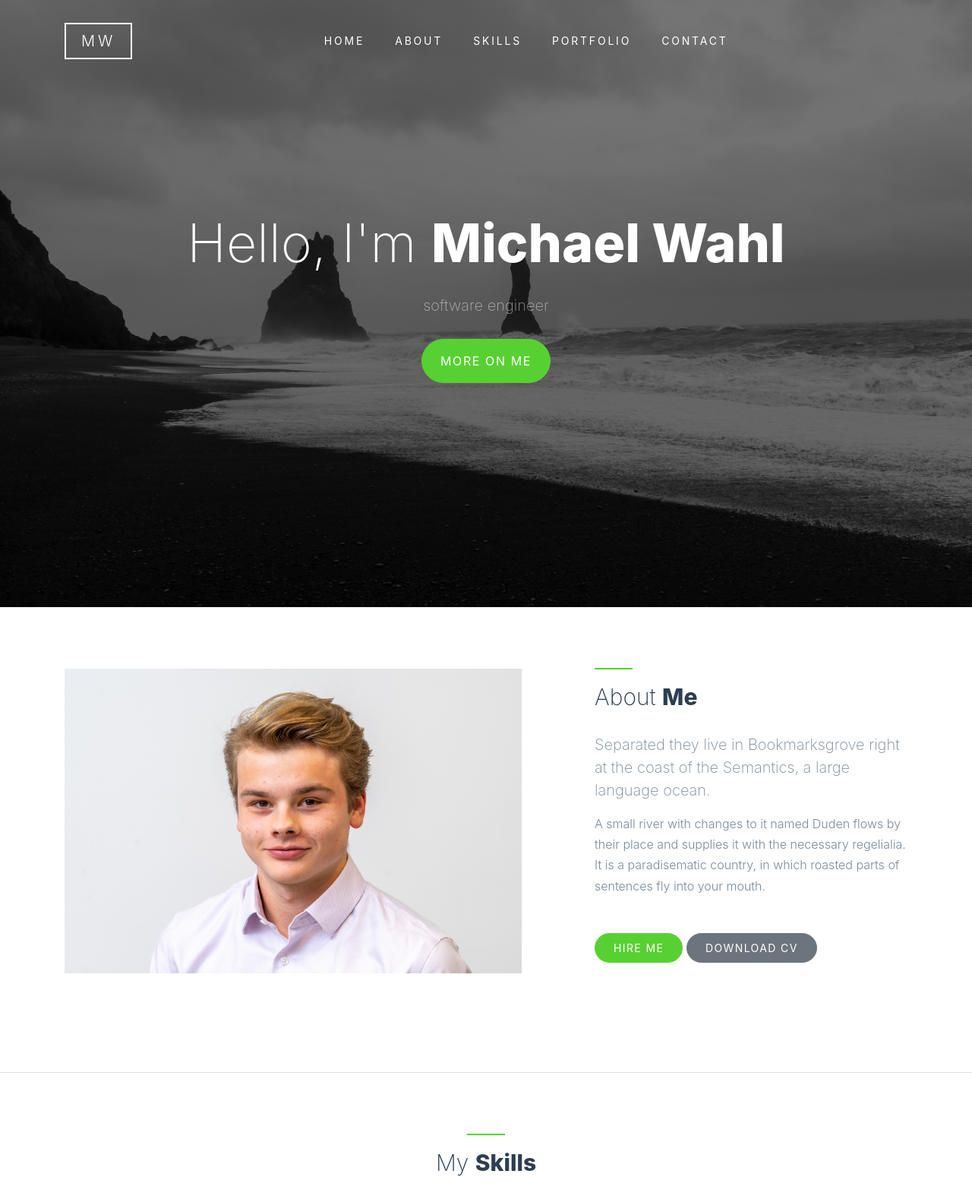
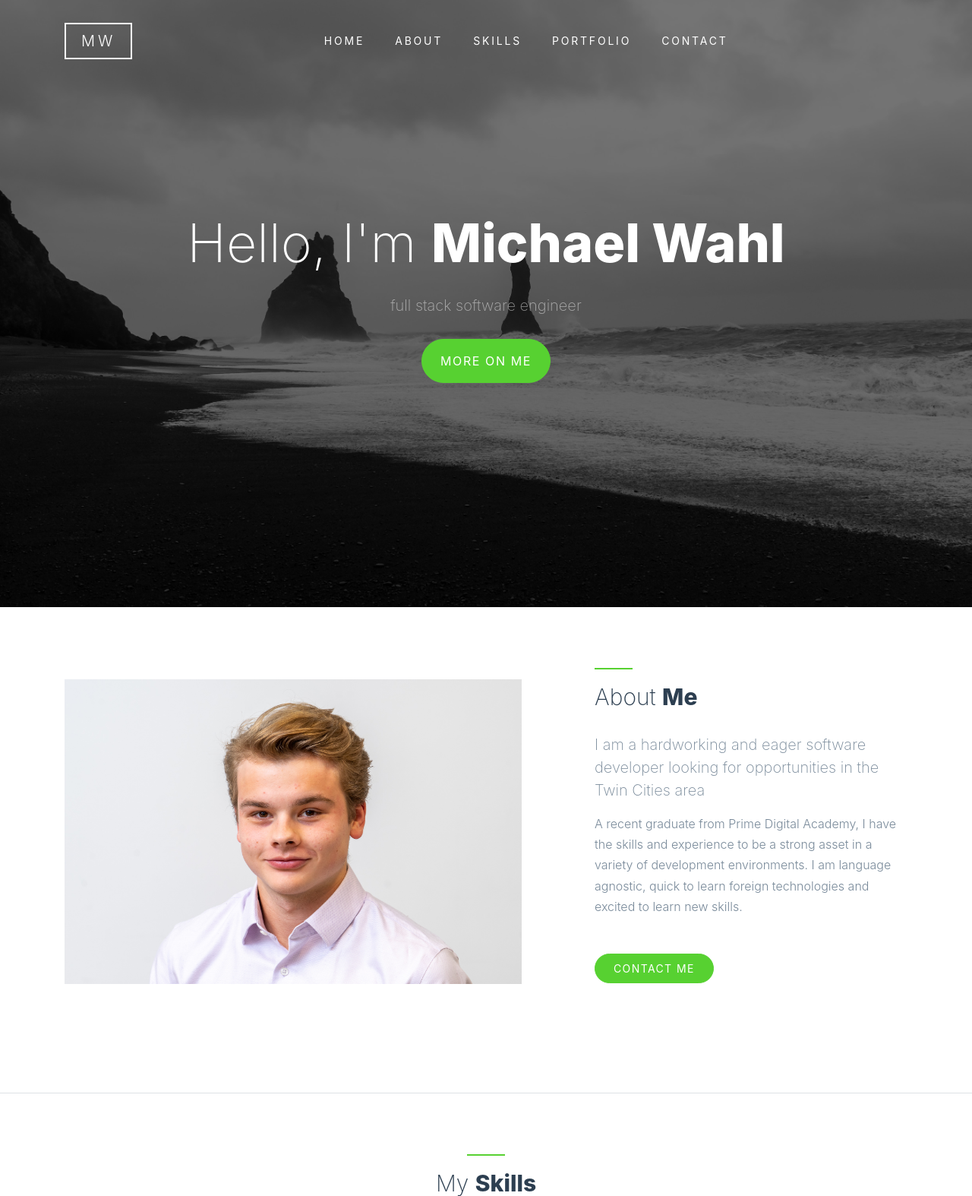
Before and after one commit to wahlmichael/personal-site, a Django app: page / in a window 1280 px wide. Shown: the part 1-1575 px from the top of the page at 76% size. Run offline with Django 3.2, Linux system fonts and the light colour scheme; data that the repository does not hold is empty; some libraries are stand-ins or nearby versions; some web fonts are replaced.

Commit message:
update about

```diff
--- a/templates/base.html
+++ b/templates/base.html
@@ -46,9 +46,7 @@
             </div>
                 <div class="row">
                     <p class="col-12 text-center">
-                        <!-- Link back to Colorlib can't be removed. Template is licensed under CC BY 3.0. -->
-                        Copyright &copy; <script>document.write(new Date().getFullYear());</script> All rights reserved | This template is made with <i class="icon-heart" aria-hidden="true"></i> by <a href="https://colorlib.com" target="_blank" class="text-primary">Colorlib</a>
-                        <!-- Link back to Colorlib can't be removed. Template is licensed under CC BY 3.0. -->
+                        Copyright &copy; <script>document.write(new Date().getFullYear());</script> All rights reserved
                     </p>
                 </div>
         </div>
--- a/templates/pages/index.html
+++ b/templates/pages/index.html
@@ -8,7 +8,7 @@
       <div class="row intro-text align-items-center justify-content-center">
         <div class="col-md-10 text-center">
           <h1 class="site-heading site-animate">Hello, I'm <strong>Michael Wahl</strong></h1>
-          <p class="lead site-subheading mb-4 site-animate">software engineer</p>
+          <p class="lead site-subheading mb-4 site-animate">full stack software engineer</p>
           <p><a href="#section-about" class="smoothscroll btn btn-primary px-4 py-3">More On Me</a></p>
         </div>
       </div>
@@ -26,12 +26,11 @@
           <div class="section-heading">
             <h2>About <strong>Me</strong></h2>
           </div>
-          <p class="lead">Separated they live in Bookmarksgrove right at the coast of the Semantics, a large language ocean.</p>
-          <p class="mb-5  ">A small river with changes to it named Duden flows by their place and supplies it with the necessary regelialia. It is a paradisematic country, in which roasted parts of sentences fly into your mouth.</p>
+          <p class="lead">I am a hardworking and eager software developer looking for opportunities in the Twin Cities area</p>
+          <p class="mb-5">A recent graduate from Prime Digital Academy, I have the skills and experience to be a strong asset in a variety of development environments. I am language agnostic, quick to learn foreign technologies and excited to learn new skills.</p>
 
           <p>
-            <a href="#section-contact" class="btn btn-primary px-4 py-2 btn-sm smoothscroll">Hire Me</a>
-            <a href="#" class="btn btn-secondary px-4 py-2 btn-sm">Download CV</a>
+            <a href="#section-contact" class="btn btn-primary px-4 py-2 btn-sm smoothscroll">Contact Me</a>
           </p>
         </div>
       </div>
```
Also changed, not shown: other parts of templates/pages/index.html (+3 -3 lines).
